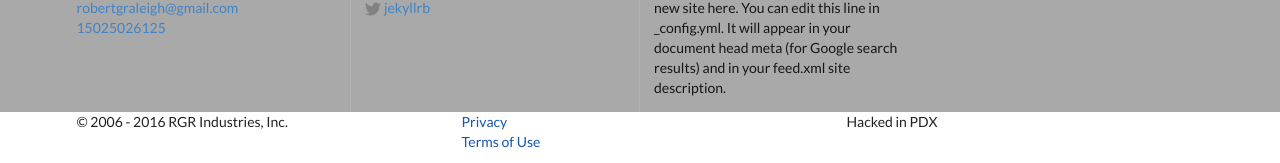
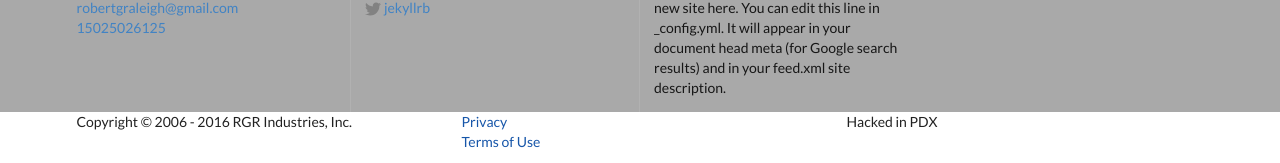
Before and after one commit to robertgraleigh/robertgraleigh.github.io, a Jekyll site: the page built from about/index.html, in a window 1280 px wide and 900 px high, scrolled down 2910 px. Shown: the part 734-897 px from the top of the window. Built offline with Jekyll 4.4.1, drawn with Linux system fonts in a browser that asks for light colours.

Commit message:
updated copyright notice

```diff
--- a/_includes/copyright.html
+++ b/_includes/copyright.html
@@ -2,7 +2,7 @@
 <section id="copyright" class="ui container">
 	<div class="ui three column grid">
 		<div class="column">
-			<p>&copy; 2006 - 2016 RGR Industries, Inc.</p>
+			<p>Copyright &copy; 2006 - 2016 RGR Industries, Inc.</p>
 		</div>
 		<!-- close /.column -->
 		<div class="column">
--- a/about/index.html
+++ b/about/index.html
@@ -52,7 +52,7 @@ permalink: /about/
 					<a href="http://www.github.com/robertgraleigh" class="fa-3x" target="_blank"><i class="fa fa-github fa-fw"></i></a>
 				</div>
 				<div class="item">
-					<a href="mailto:robertgraleigh@gmail.com" class="fa-3x"><i class="fa fa-gmail fa-fw"></i></a>
+					<a href="mailto:robertgraleigh@gmail.com" class="fa-3x"><i class="fa fa-envelope fa-fw"></i></a>
 				</div>
 				<div class="item">
 					<a href="tel:+15036026125" class="fa-3x"><i class="fa fa-phone fa-fw"></i></a>
```
